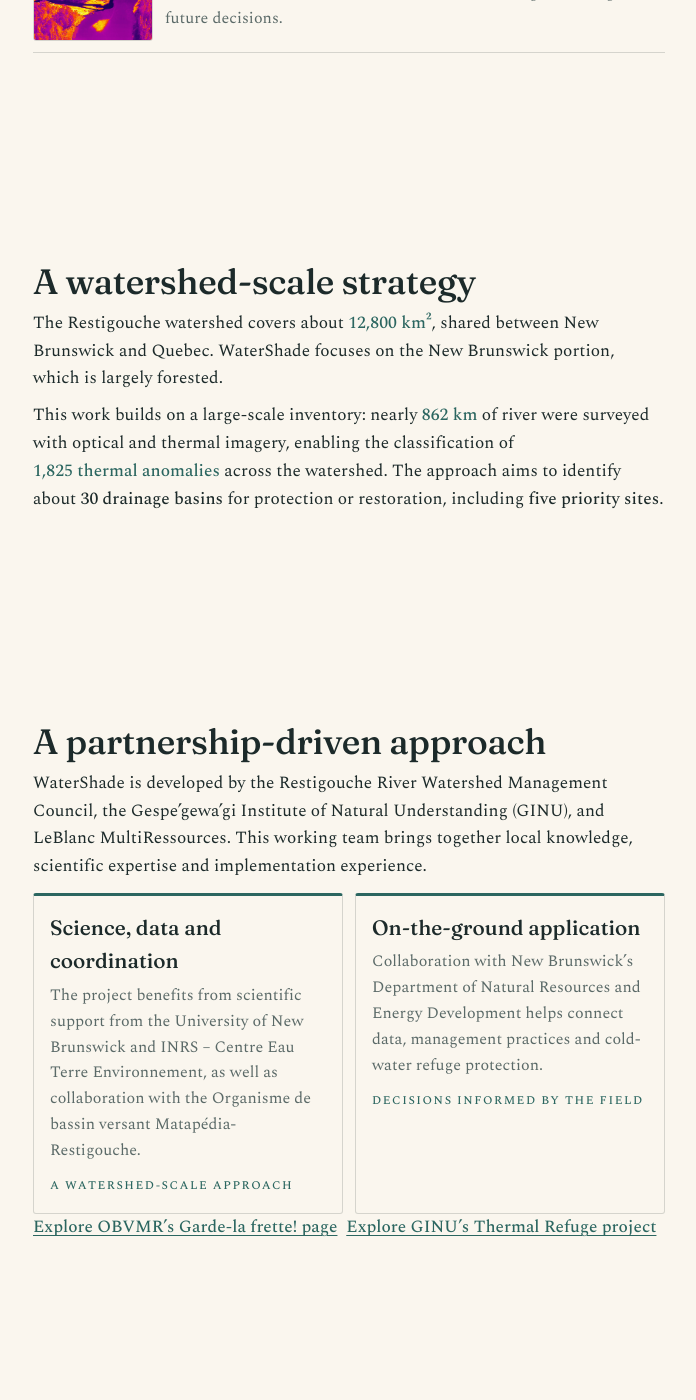
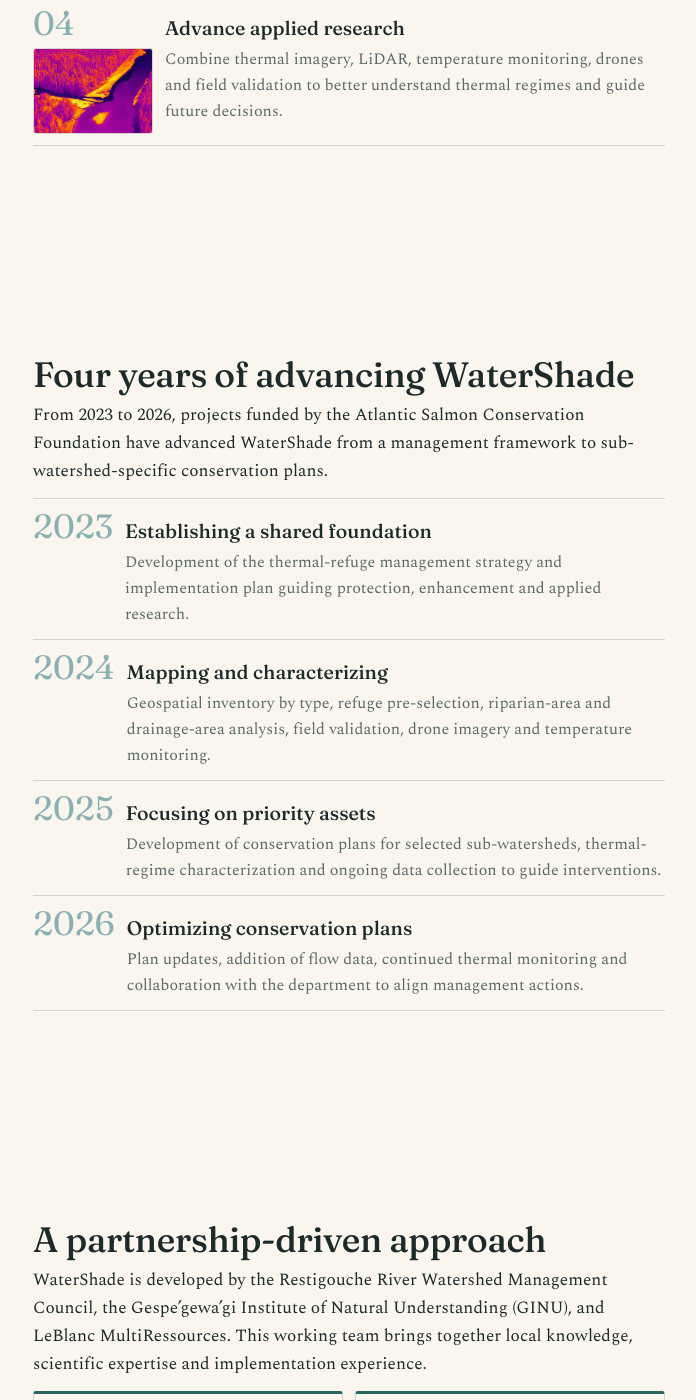
Before and after one commit to foxah047-stack/secure, a Jekyll site: the page built from _projects/watershade.md, in a window 1280 px wide and 1400 px high, scrolled down 2906 px. Shown: the whole window, without its empty margins (291-987 px from the left). Built offline with Jekyll 4.4.1, drawn with Linux system fonts in a browser that asks for light colours; some web fonts are replaced; some of the changed text lies outside the part shown.

Commit message:
Document WaterShade accomplishments and research

```diff
--- a/_projects/watershade.md
+++ b/_projects/watershade.md
@@ -187,6 +187,7 @@
       <h2>Des étés plus chauds, une rivière sous pression</h2>
       <p>Les températures estivales de la Restigouche augmentent, surtout depuis une dizaine d’années. Pendant les périodes de chaleur et de faible débit, certaines sections de la rivière deviennent difficiles à supporter pour le saumon atlantique, un poisson d’eau froide.</p>
       <p>Le signe le plus parlant est le nombre de journées de stress thermique pour le saumon adulte. Entre 2003 et 2017, on en comptait toujours <span class="num">moins de 15</span> par été. En 2018, 2020 et 2021, ce nombre a <span class="heat">dépassé 30</span>.</p>
+      <p>Les changements climatiques et l’utilisation du territoire influencent ensemble l’hétérogénéité de la température de l’eau. La revue de littérature WaterShade souligne notamment le rôle de la foresterie, du couvert riverain, des routes, du drainage et des apports d’eau souterraine dans la qualité thermique des cours d’eau.</p>
     </div>
   </section>
 
@@ -202,8 +203,7 @@
       <h2>Comprendre les refuges d’eau froide</h2>
       <p>Le napperon WaterShade présente, en un coup d’œil, les refuges d’eau froide, les enjeux liés au réchauffement de l’eau et les gestes qui contribuent à les protéger.</p>
       <div class="ws-document-links">
-        <a class="ws-document-link" href="{{ '/assets/docs/watershade-napperon-2025.pdf' | relative_url }}" target="_blank" rel="noopener">Consulter le napperon WaterShade (PDF)</a>
-        <a class="ws-document-link ws-document-link--secondary" href="{{ '/resources/research/' | relative_url }}">Voir la documentation des projets</a>
+        <a class="ws-document-link" href="{{ '/resources/research/' | relative_url }}">Voir la documentation WaterShade</a>
       </div>
     </div>
   </section>
@@ -262,9 +262,14 @@
   <!-- ===================== L'ECHELLE ===================== -->
   <section class="ws-reveal">
     <div class="ws-in">
-      <h2>Une stratégie à l’échelle du bassin versant</h2>
-      <p>Le bassin versant de la Restigouche couvre environ <span class="num">12 800 km²</span>, partagés entre le Nouveau-Brunswick et le Québec. WaterShade se concentre sur la portion néo-brunswickoise, en grande partie forestière.</p>
-      <p>Le travail s’appuie sur un inventaire de grande ampleur : près de <span class="num">862 km</span> de rivière ont été survolés en imagerie optique et thermique, ce qui a permis de classer <span class="num">1 825 anomalies thermiques</span> dans l’ensemble du bassin. À partir de là, la démarche vise à cibler une <strong>trentaine de bassins de drainage</strong> à protéger ou à restaurer, dont <strong>cinq sites prioritaires</strong>.</p>
+      <h2>Quatre années pour faire progresser WaterShade</h2>
+      <p>De 2023 à 2026, les projets financés par la Fondation pour la conservation du saumon atlantique ont fait évoluer WaterShade d’un cadre de gestion à des plans de conservation adaptés aux sous-bassins versants.</p>
+      <ol class="ws-steps">
+        <li><span class="n">2023</span><div><h3>Établir une base commune</h3><p>Élaboration de la stratégie de gestion des refuges thermiques et du plan d’implantation qui oriente la protection, la mise en valeur et la recherche appliquée.</p></div></li>
+        <li><span class="n">2024</span><div><h3>Cartographier et caractériser</h3><p>Recensement géomatique par type, présélection des refuges, analyse des bandes riveraines et des aires de drainage, validation terrain, imagerie par drone et suivi de température.</p></div></li>
+        <li><span class="n">2025</span><div><h3>Cibler les actifs prioritaires</h3><p>Élaboration de plans de conservation pour les sous-bassins sélectionnés, caractérisation des régimes thermiques et acquisition continue de données pour orienter les interventions.</p></div></li>
+        <li><span class="n">2026</span><div><h3>Optimiser les plans de conservation</h3><p>Mise à jour des plans, ajout des données de débit, poursuite des suivis thermiques et collaboration avec le ministère afin d’arrimer les actions de gestion.</p></div></li>
+      </ol>
     </div>
   </section>
 
@@ -301,16 +306,21 @@
 
   <div data-lang="en">
   <header class="ws-hero ws-reveal"><svg class="ws-mark" viewBox="0 0 80 40" fill="none" stroke="currentColor" stroke-width="2" stroke-linecap="round" aria-hidden="true"><path d="M2 12c10-8 18 8 28 0s18 8 28 0 18 8 20 6"/><path d="M2 24c10-8 18 8 28 0s18 8 28 0 18 8 20 6"/></svg><p class="ws-eyebrow">Strategic project</p><h1>WaterShade</h1><p class="ws-lead">Protecting cold-water refuges in the Restigouche River watershed.</p><p class="intro">When the river warms in summer, Atlantic salmon seek naturally cooler areas to reduce thermal stress. WaterShade is a watershed-scale strategy that brings together protection, refuge enhancement, stewardship and research to sustain these essential habitats over time.</p></header>
-  <section class="ws-reveal"><div class="ws-in"><h2>Warmer summers, a river under pressure</h2><p>Summer temperatures in the Restigouche have risen, especially over the last decade. During hot, low-flow periods, some parts of the river become difficult for Atlantic salmon, a cold-water fish, to tolerate.</p><p>The clearest signal is the number of thermal-stress days for adult salmon. Between 2003 and 2017, there were always <span class="num">fewer than 15</span> per summer. In 2018, 2020 and 2021, that number <span class="heat">exceeded 30</span>.</p></div></section>
+  <section class="ws-reveal"><div class="ws-in"><h2>Warmer summers, a river under pressure</h2><p>Summer temperatures in the Restigouche have risen, especially over the last decade. During hot, low-flow periods, some parts of the river become difficult for Atlantic salmon, a cold-water fish, to tolerate.</p><p>The clearest signal is the number of thermal-stress days for adult salmon. Between 2003 and 2017, there were always <span class="num">fewer than 15</span> per summer. In 2018, 2020 and 2021, that number <span class="heat">exceeded 30</span>.</p><p>Climate change and land use together influence water-temperature heterogeneity. The WaterShade literature review highlights the roles of forestry, riparian cover, roads, drainage and groundwater inputs in the thermal quality of watercourses.</p></div></section>
   <figure class="ws-fig ws-reveal"><img src="{{ '/assets/img/watershade/watershade1.webp' | relative_url }}" alt="Shaded reach of the Restigouche River"><figcaption>A healthy river and wooded banks: the first line of defence for cold-water refuges.</figcaption></figure>
-  <section class="ws-reveal"><div class="ws-in"><h2>Understanding cold-water refuges</h2><p>The WaterShade placemat gives an at-a-glance overview of cold-water refuges, water-warming pressures and the actions that help protect them.</p><div class="ws-document-links"><a class="ws-document-link" href="{{ '/assets/docs/watershade-napperon-2025.pdf' | relative_url }}" target="_blank" rel="noopener">View the WaterShade placemat (PDF)</a><a class="ws-document-link ws-document-link--secondary" href="{{ '/resources/research/' | relative_url }}">View project documentation</a></div></div></section>
+  <section class="ws-reveal"><div class="ws-in"><h2>Understanding cold-water refuges</h2><p>The WaterShade placemat gives an at-a-glance overview of cold-water refuges, water-warming pressures and the actions that help protect them.</p><div class="ws-document-links"><a class="ws-document-link" href="{{ '/resources/research/' | relative_url }}">View WaterShade documentation</a></div></div></section>
   <section class="ws-reveal"><div class="ws-in"><h2>Four pillars for watershed-scale action</h2><p>The WaterShade management strategy and implementation plan organize work around four complementary pillars.</p><ol class="ws-steps">
     <li><div class="ws-step-media"><span class="n">01</span><img class="ws-step-photo" src="{{ '/assets/img/watershade/watershade-pillar-protection.jpg' | relative_url }}" alt="Confluence pre-selection map for cold-water refuge protection" loading="lazy"></div><div><h3>Protect refuges and their drainage areas</h3><p>Map, characterize and prioritize cold-water refuges, then guide protection of upstream watercourses, riparian areas and land uses that support their function.</p></div></li>
     <li><div class="ws-step-media"><span class="n">02</span><img class="ws-step-photo" src="{{ '/assets/img/watershade/watershade-pillar-enhancement.jpg' | relative_url }}" alt="Field test to enhance a cold-water refuge" loading="lazy"></div><div><h3>Enhance and restore targeted habitats</h3><p>Where conditions are suitable, design site-specific measures to strengthen cold-water inputs, riparian areas and habitat quality, with the necessary approvals.</p></div></li>
     <li><div class="ws-step-media"><span class="n">03</span><img class="ws-step-photo" src="{{ '/assets/img/watershade/watershade-pillar-stewardship.jpg' | relative_url }}" alt="Cold-water refuge research supporting stewardship" loading="lazy"></div><div><h3>Advance stewardship and knowledge sharing</h3><p>Work with communities, landowners, land users and governments to encourage practices that protect refuges over the long term.</p></div></li>
     <li><div class="ws-step-media"><span class="n">04</span><img class="ws-step-photo" src="{{ '/assets/img/watershade/watershade-pillar-research.png' | relative_url }}" alt="LiDAR data used for applied research" loading="lazy"></div><div><h3>Advance applied research</h3><p>Combine thermal imagery, LiDAR, temperature monitoring, drones and field validation to better understand thermal regimes and guide future decisions.</p></div></li>
   </ol></div></section>
-  <section class="ws-reveal"><div class="ws-in"><h2>A watershed-scale strategy</h2><p>The Restigouche watershed covers about <span class="num">12,800 km²</span>, shared between New Brunswick and Quebec. WaterShade focuses on the New Brunswick portion, which is largely forested.</p><p>This work builds on a large-scale inventory: nearly <span class="num">862 km</span> of river were surveyed with optical and thermal imagery, enabling the classification of <span class="num">1,825 thermal anomalies</span> across the watershed. The approach aims to identify about <strong>30 drainage basins</strong> for protection or restoration, including <strong>five priority sites</strong>.</p></div></section>
+  <section class="ws-reveal"><div class="ws-in"><h2>Four years of advancing WaterShade</h2><p>From 2023 to 2026, projects funded by the Atlantic Salmon Conservation Foundation have advanced WaterShade from a management framework to sub-watershed-specific conservation plans.</p><ol class="ws-steps">
+    <li><span class="n">2023</span><div><h3>Establishing a shared foundation</h3><p>Development of the thermal-refuge management strategy and implementation plan guiding protection, enhancement and applied research.</p></div></li>
+    <li><span class="n">2024</span><div><h3>Mapping and characterizing</h3><p>Geospatial inventory by type, refuge pre-selection, riparian-area and drainage-area analysis, field validation, drone imagery and temperature monitoring.</p></div></li>
+    <li><span class="n">2025</span><div><h3>Focusing on priority assets</h3><p>Development of conservation plans for selected sub-watersheds, thermal-regime characterization and ongoing data collection to guide interventions.</p></div></li>
+    <li><span class="n">2026</span><div><h3>Optimizing conservation plans</h3><p>Plan updates, addition of flow data, continued thermal monitoring and collaboration with the department to align management actions.</p></div></li>
+  </ol></div></section>
   <section class="ws-reveal"><div class="ws-in"><h2>A partnership-driven approach</h2><p>WaterShade is developed by the Restigouche River Watershed Management Council, the Gespe’gewa’gi Institute of Natural Understanding (GINU), and LeBlanc MultiRessources. This working team brings together local knowledge, scientific expertise and implementation experience.</p><div class="ws-sites"><div class="ws-site"><h3>Science, data and coordination</h3><p>The project benefits from scientific support from the University of New Brunswick and INRS – Centre Eau Terre Environnement, as well as collaboration with the Organisme de bassin versant Matapédia-Restigouche.</p><span class="soon">A watershed-scale approach</span></div><div class="ws-site"><h3>On-the-ground application</h3><p>Collaboration with New Brunswick’s Department of Natural Resources and Energy Development helps connect data, management practices and cold-water refuge protection.</p><span class="soon">Decisions informed by the field</span></div></div><p class="ws-partner-links"><a href="https://www.matapediarestigouche.org/garde-la-frette" target="_blank" rel="noopener">Explore OBVMR’s Garde-la frette! page</a><a href="https://ginu.co/?p=2902" target="_blank" rel="noopener">Explore GINU’s Thermal Refuge project</a></p></div></section>
   <section class="ws-reveal"><div class="ws-in ws-close"><h2>A strategy that adapts and evolves over time</h2><p>The management strategy and implementation plan provide a shared starting point. WaterShade evolves with new data, field results, partner knowledge and changing conditions across the watershed.</p></div></section>
   </div>
```
Also changed, not shown: _data/reports.yml (+12 -0 lines), 3 other files.
